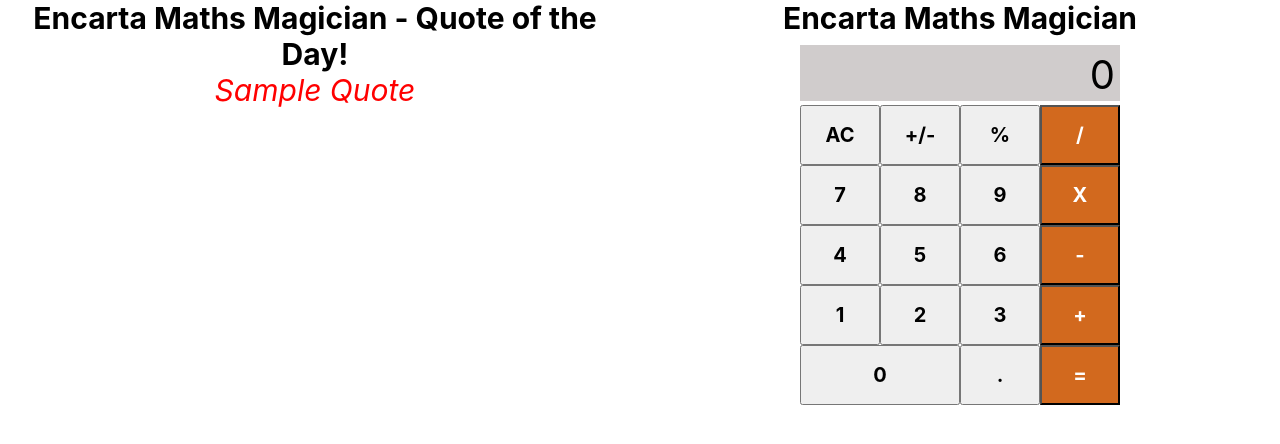
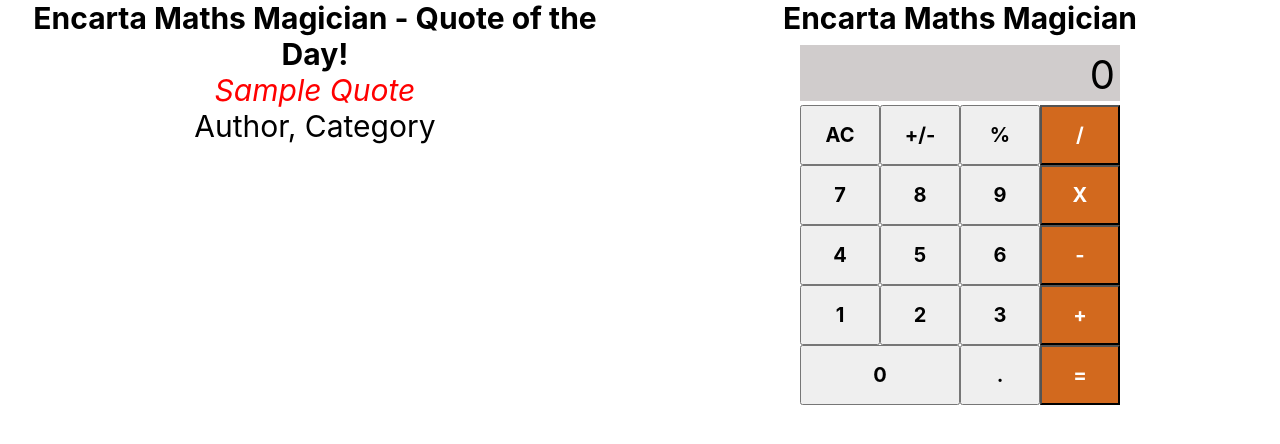
Before and after one commit to anyars-encarta/math-magician, a React (Create React App) app: page / in a window 1280 px wide. Shown: the top 444 px of the page. Built offline with nearby package versions, Linux system fonts and the light colour scheme.

Commit message:
Enhance Quote component markup: Add Author and Category element

```diff
--- a/src/components/Quote.css
+++ b/src/components/Quote.css
@@ -23,12 +23,14 @@
   margin-left: 10px;
 }
 
-h1, p {
+h1,
+.quote,
+.author-category {
   font-size: 30px;
   text-align: center;
 }
 
-p {
+.quote {
   color: red;
   font-style: italic;
 }
--- a/src/components/Quote.js
+++ b/src/components/Quote.js
@@ -6,6 +6,7 @@
     <div className="quote-container">
       <h1 className="quote-header">Encarta Maths Magician - Quote of the Day!</h1>
       <p className="quote">Sample Quote</p>
+      <p className="author-category">Author, Category</p>
     </div>
   );
 }
```
